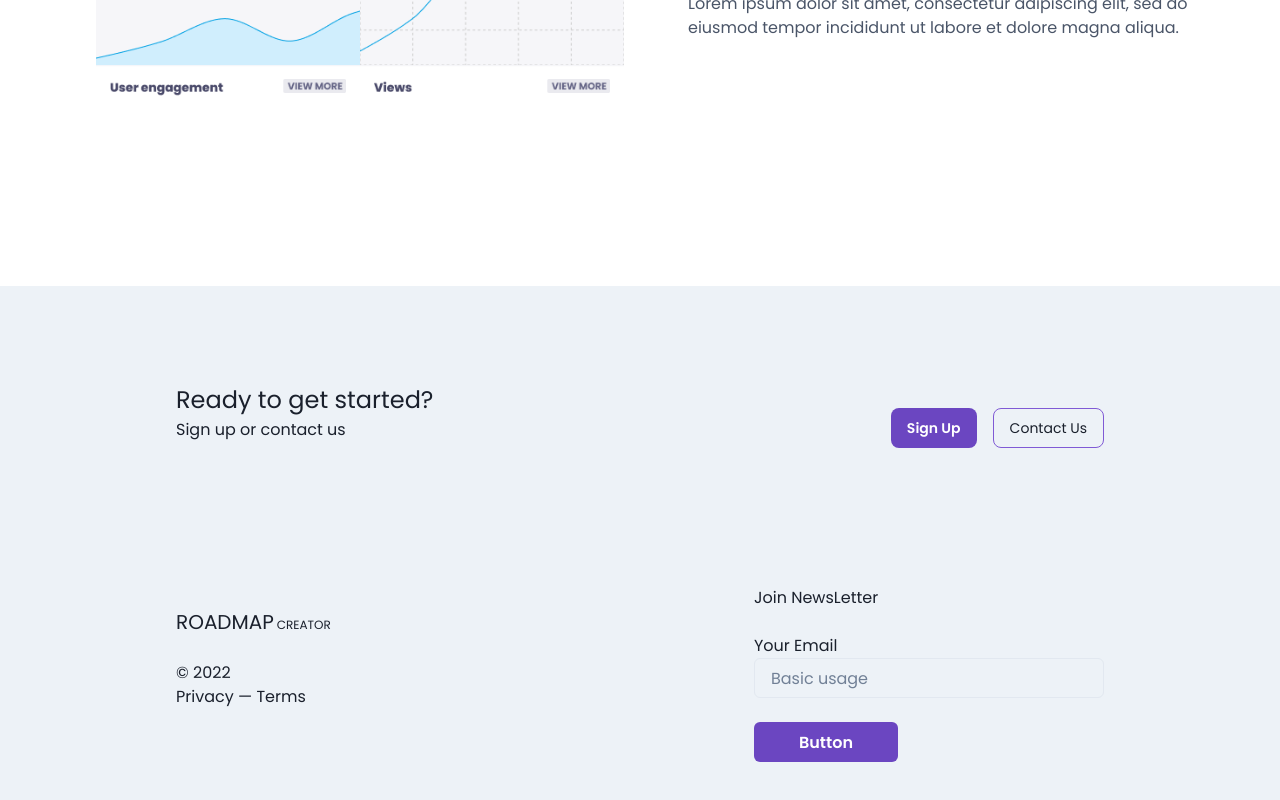
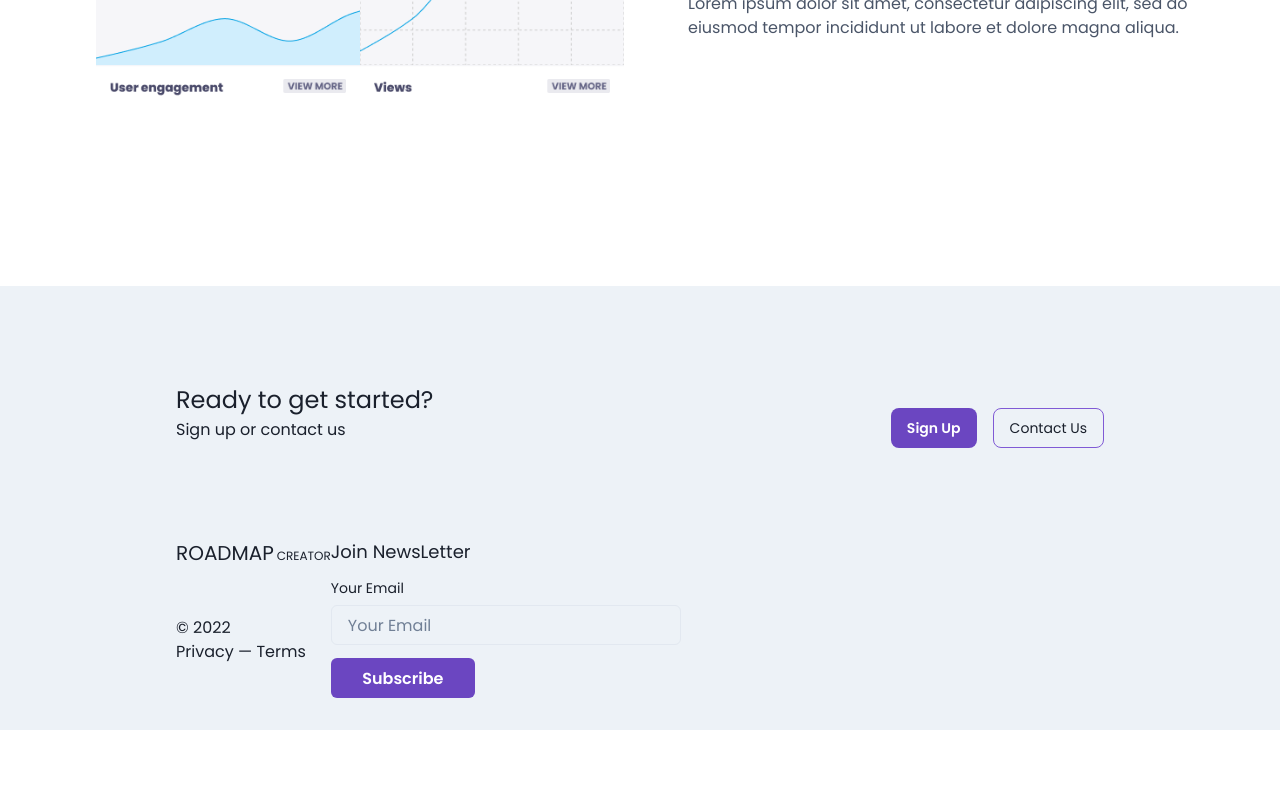
Before and after one commit to TeamRoadmap/Creator-Frontend, a Next.js app: page / in a window 1280 px wide. Shown: the part 2090-2890 px from the top of the page. After the commit the page ends 2820 px from the top, so only its background shows below. Built offline with nearby package versions, Linux system fonts and the light colour scheme.

Commit message:
Fix(footer): alignment

```diff
--- a/components/LandingPage/Footer.js
+++ b/components/LandingPage/Footer.js
@@ -23,13 +23,17 @@ export default function Footer() {
   return (
     <Box bg={testimonialBg} py={"2rem"}>
       <Flex
-        justify={{base: "center" , md: "space-between"}}
+        justify={{ base: "center", md: "space-between" }}
         direction={{ base: "column", md: "row" }}
         align={"center"}
-        mx={{base:"1rem", md: "11rem"}}
+        mx={{ base: "1rem", md: "11rem" }}
         py={"4rem"}
       >
-        <Flex direction={"column"} justify={{base: "start", md:"center"}} mb={"2rem"}>
+        <Flex
+          direction={"column"}
+          justify={{ base: "start", md: "center" }}
+          mb={"2rem"}
+        >
           <Text fontSize={"2xl"}>Ready to get started?</Text>
           <Text fontSize={"md"}>Sign up or contact us</Text>
         </Flex>
@@ -60,14 +64,14 @@ export default function Footer() {
           </Button>
         </Flex>
       </Flex>
+      <Flex justify={{ base: "center", md: "start" }}>
         <Flex
-        justify={{base: "center" , md: "space-between"}}
+          justify={{ base: "center", md: "space-between" }}
           direction={{ base: "column", md: "row" }}
-        align={"center"}
-        mx={{base:"0", md: "11rem"}}
-        py={"3rem"}
+          align={"start"}
+          mx={{ base: "0", md: "11rem" }}
         >
-        <Flex direction={"column"} gap={"1.5rem"} mb={"2rem"} align={"start"}>
+          <Flex direction={"column"} gap={"3rem"} mb={"2rem"} align={"start"}>
             <Flex align={"baseline"}>
               <Text
                 textAlign={useBreakpointValue({ base: "start", md: "left" })}
@@ -85,15 +89,22 @@ export default function Footer() {
               <h1>Privacy — Terms</h1>
             </div>
           </Flex>
-        <Flex direction={"column"} gap={"1.5rem"}>
-          <h4>Join NewsLetter</h4>
-          <div>
-            <h4>Your Email</h4>
-            <Input placeholder="Basic usage" />
-          </div>
-          <Button maxW={"9rem"} color={"white"} bg="purple.600" variant="solid">
-            Button
+          <Flex direction={"column"} gap={"0.8rem"}>
+            <Text fontSize={"lg"}>Join NewsLetter</Text>
+            <Flex direction={"column"} gap={"0.4rem"}>
+              <Text fontSize={"sm"}>Your Email</Text>
+              <Input placeholder="Your Email" />
+            </Flex>
+            <Button
+              p={1}
+              maxW={"9rem"}
+              color={"white"}
+              bg="purple.600"
+              variant="solid"
+            >
+              Subscribe
             </Button>
+          </Flex>
         </Flex>
       </Flex>
     </Box>
```
Lines whose indentation alone changed are shown as unchanged.
